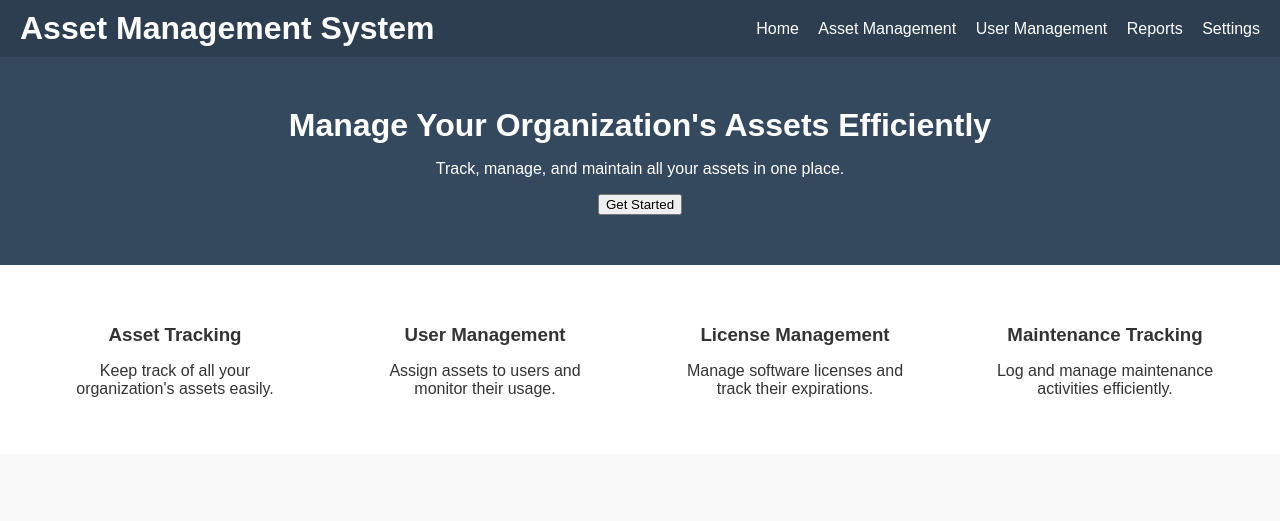
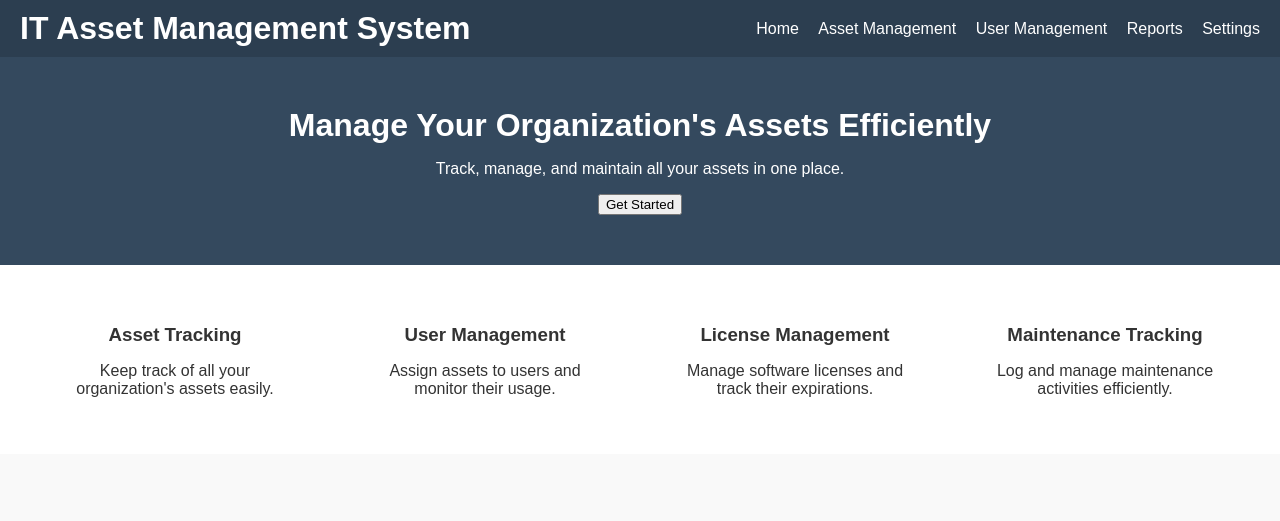
Before and after one commit to RMTCHP/ITAssetmanagement, a plain HTML site: page index.html in a window 1280 px wide. Shown: the top 521 px of the page. Drawn offline with Linux system fonts and the light colour scheme.

Commit message:
Update index.html

```diff
--- a/index.html
+++ b/index.html
@@ -3,7 +3,7 @@
 <head>
     <meta charset="UTF-8">
     <meta name="viewport" content="width=device-width, initial-scale=1.0">
-    <title>Asset Management System</title>
+    <title>IT Asset Management System</title>
     <style>
         body {
             font-family: Arial, sans-serif;
@@ -75,7 +75,7 @@
 </head>
 <body>
     <header>
-        <h1>Asset Management System</h1>
+        <h1>IT Asset Management System</h1>
         <nav>
             <a href="#">Home</a>
             <a href="#">Asset Management</a>
```
